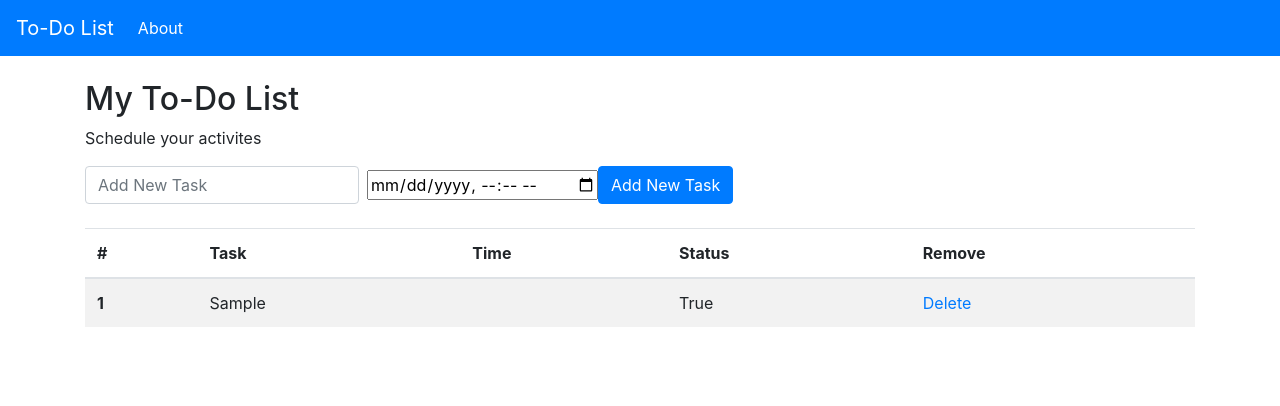
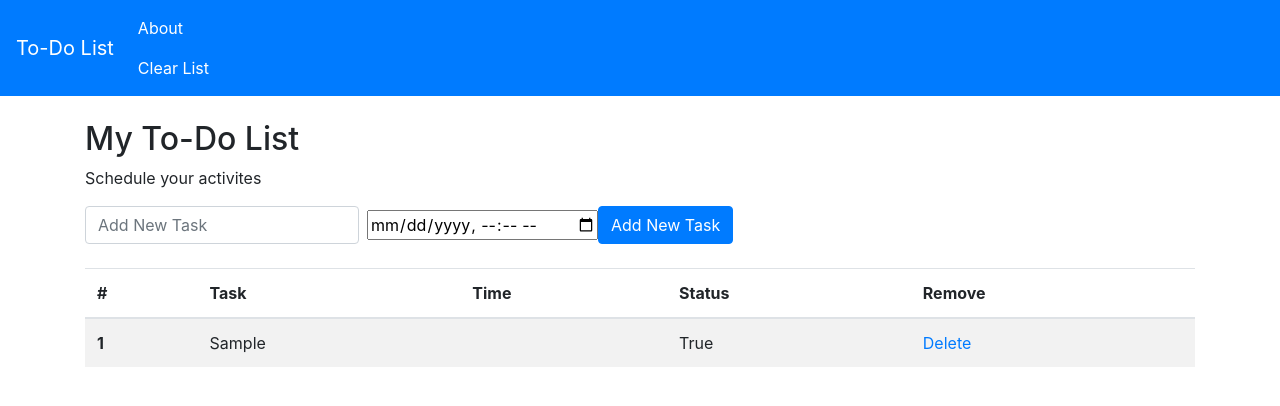
Before and after one commit to coolpythoncodes/To_Do_List_verision_1, a Django app: page / in a window 1280 px wide. Shown: the top 406 px of the page. Run offline with Django 3.2, Linux system fonts and the light colour scheme; tables that the repository leaves empty hold one stand-in row (values such as "Sample post"); some libraries are stand-ins or nearby versions.

Commit message:
Added a feature for user to delete all task in database

```diff
--- a/To_Do_List/urls.py
+++ b/To_Do_List/urls.py
@@ -21,5 +21,6 @@
     path('',To_do_app.views.home,name="home"),
     path('about',To_do_app.views.about,name="about"),
     path('remove/<list_id>',To_do_app.views.remove,name="remove"),
+    path('clear',To_do_app.views.clear,name="clear"),
     path('admin/', admin.site.urls),
 ]
--- a/To_do_app/models.py
+++ b/To_do_app/models.py
@@ -3,7 +3,7 @@
 # Create your models here.
 
 class List(models.Model):
-    activity = models.CharField(max_length=200)
+    activity = models.CharField(max_length=200,blank="True")
     completed = models.BooleanField(default=False)
     #time = models.DateTimeField()
 
--- a/To_do_app/views.py
+++ b/To_do_app/views.py
@@ -24,3 +24,8 @@
     task = List.objects.get(pk=list_id)
     task.delete()
     return redirect("home")
+
+def clear(request):
+    task = List.objects.all().delete()
+
+    return redirect("home")
--- a/templates/base.html
+++ b/templates/base.html
@@ -50,9 +50,15 @@
 
             <div class="collapse navbar-collapse" id="navbarSupportedContent">
                 <ul class="navbar-nav mr-auto">
+                    {% if  act %}
                     <li class="nav-item active">
-                      <a class="nav-link" href="{% url 'about'%}">About <span class="sr-only">(current)</span></a>
+
+                            <a class="nav-link" href="{% url 'about'%}">About <span class="sr-only">(current)</span></a>
+                            <a class="nav-link" href="{% url 'clear' %}">Clear List <span class="sr-only">(current)</span></a>
+
+
                     </li>
+                    {% endif %}
 
                 </ul>
             </div>
--- a/templates/home.html
+++ b/templates/home.html
@@ -14,7 +14,7 @@
                 {% csrf_token %}
             <input class="form-control mr-sm-2"  type="text" placeholder="Add New Task" name="activity">
             <input type = "datetime-local" name = "time" >
-            <button class = "btn btn-primary my-2 my-sm-0" type="submit">Add New Task</button>
+            <button class = "btn btn-primary my-2 my-sm-0" type="submit" >Add New Task</button>
         </form>
         <br/>
         {% if act %}
```
Also changed, not shown: To_do_app/migrations/0003_auto_20181208_1044.py (added), To_do_app/migrations/0004_auto_20181208_1112.py (added), To_do_app/migrations/0005_list_time.py (added), To_do_app/migrations/0006_remove_list_time.py (added).
